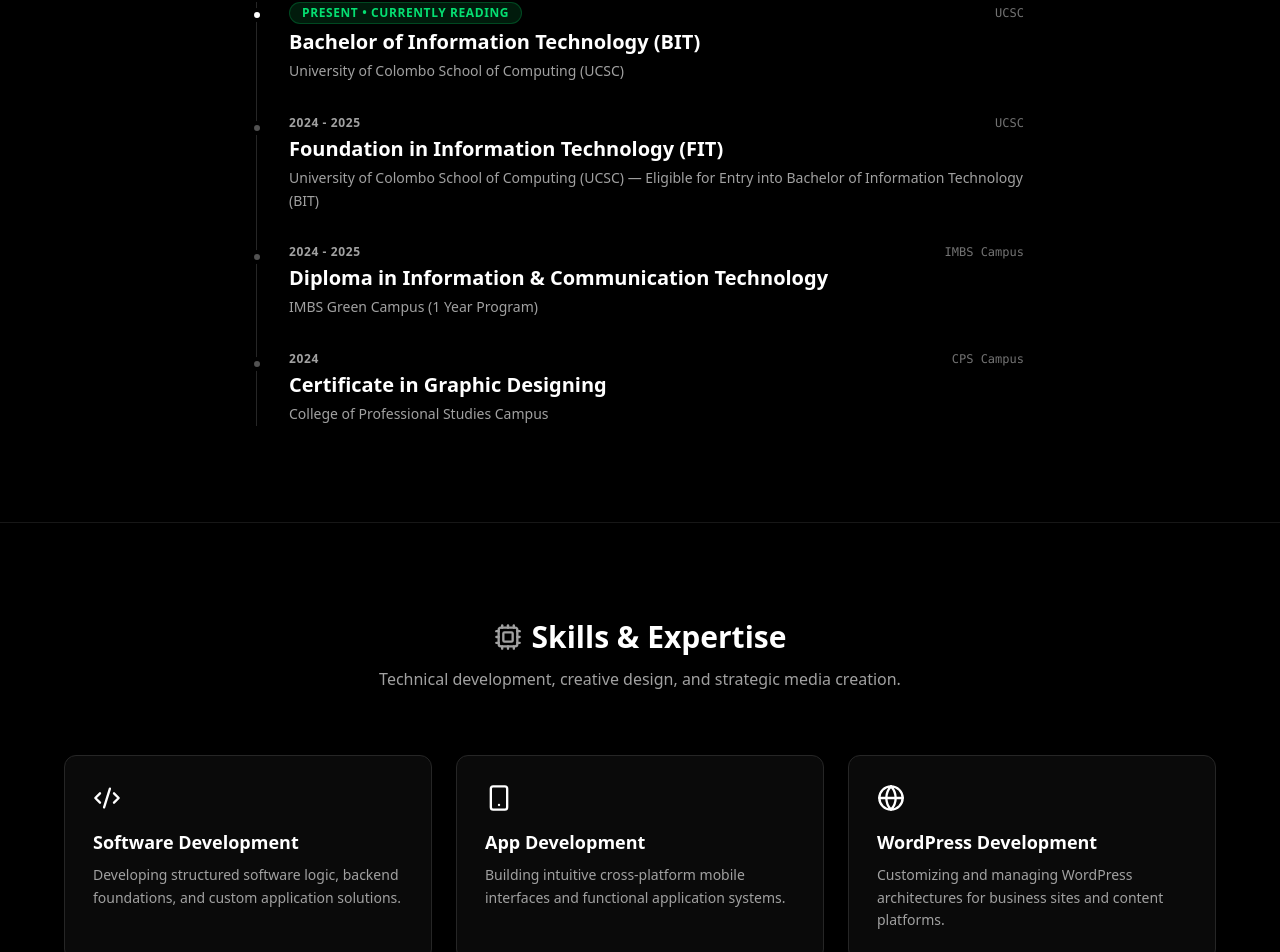
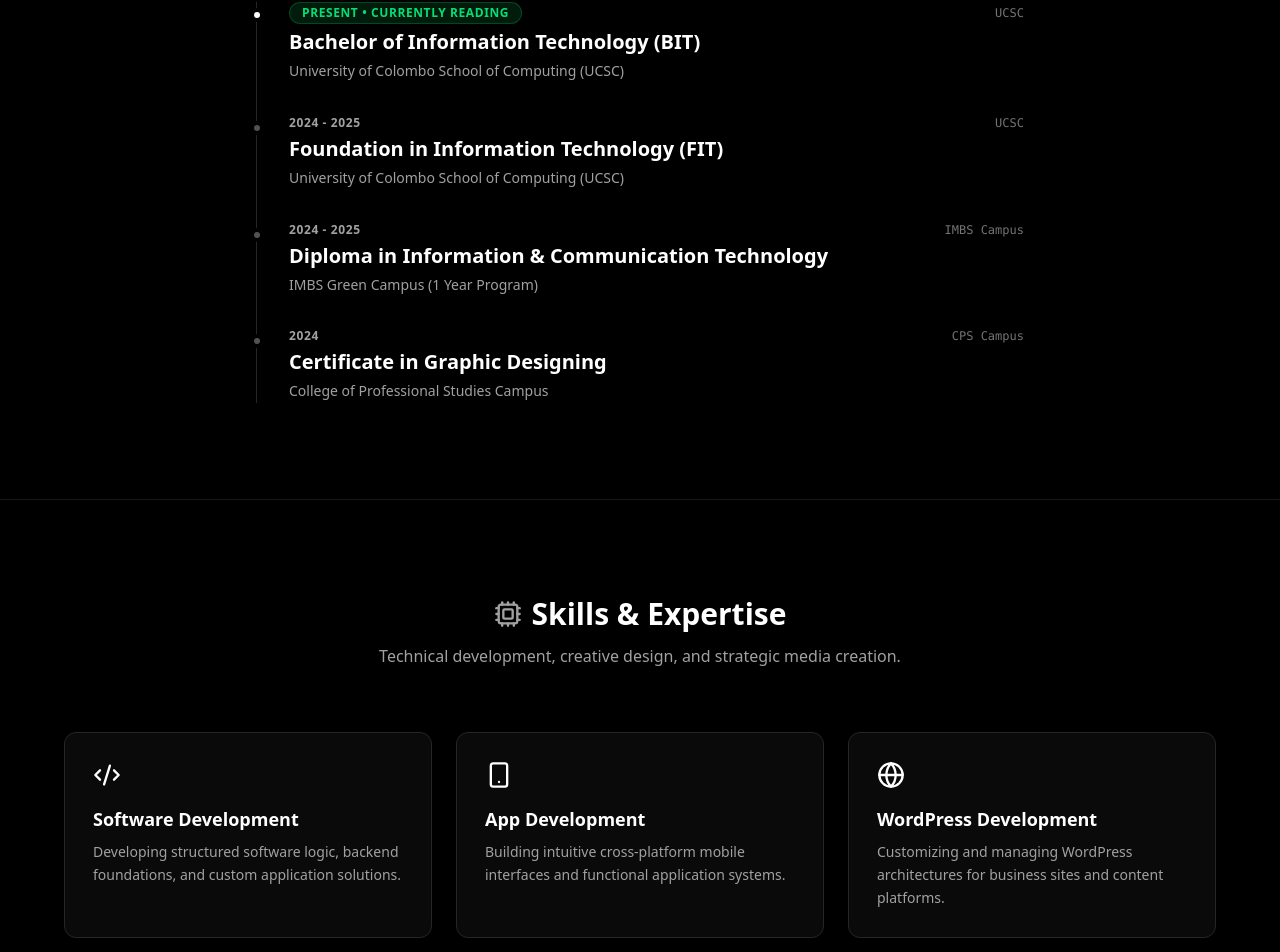
Before and after one commit to HimashaOfficial/my-portfolio, a Next.js app: page / in a window 1280 px wide. Shown: the part 1716-2668 px from the top of the page. Built offline with nearby package versions, Linux system fonts and the light colour scheme.

Commit message:
Update Education

```diff
--- a/src/app/page.js
+++ b/src/app/page.js
@@ -378,7 +378,7 @@
               </div>
               <h3 className="text-lg sm:text-xl font-bold text-white mb-1">Foundation in Information Technology (FIT)</h3>
               <p className="text-neutral-400 text-sm leading-relaxed">
-                University of Colombo School of Computing (UCSC) — Eligible for Entry into Bachelor of Information Technology (BIT)
+                University of Colombo School of Computing (UCSC)
               </p>
             </div>
 
```
